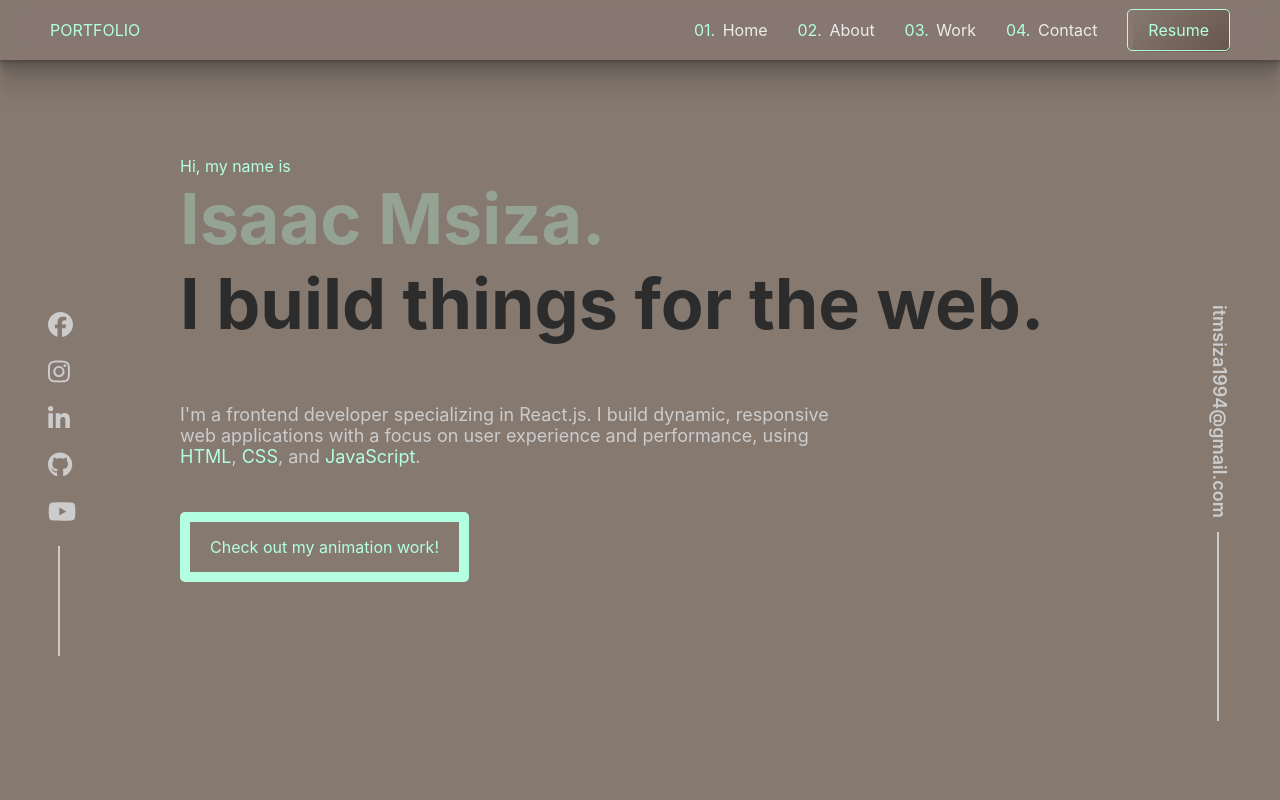
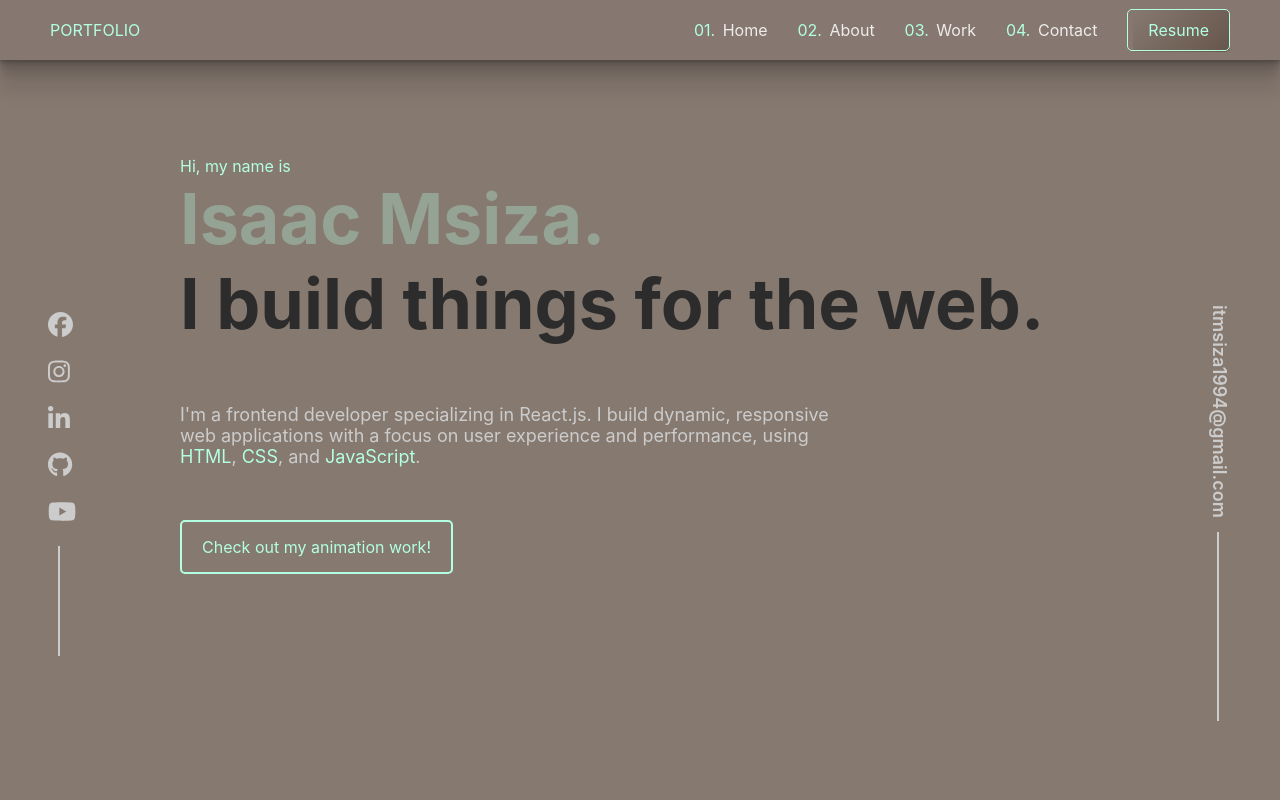
Before and after one commit to ITMsiza/portfolio, a React (Create React App) app: page / in a window 1280 px wide. Shown: the top 800 px of the page. Built offline with nearby package versions, Linux system fonts and the light colour scheme.

Commit message:
modified file

```diff
--- a/src/App.css
+++ b/src/App.css
@@ -305,7 +305,7 @@
   border-radius: 0.313rem;
   border-style: solid;
   border-color: #b3ffe1;
-  border-width: 0.8vw;
+  border-width: 0.2vw;
   color: #b3ffe1;
   text-decoration: none;
   transition: transform 5s;
@@ -1065,6 +1065,10 @@
 }
 
 @media (max-width: 480px) {
+  .contactSection h1 {
+    font-size: 10.42vw;
+  }
+
   .App {
     padding: 0 25px;
 
```
